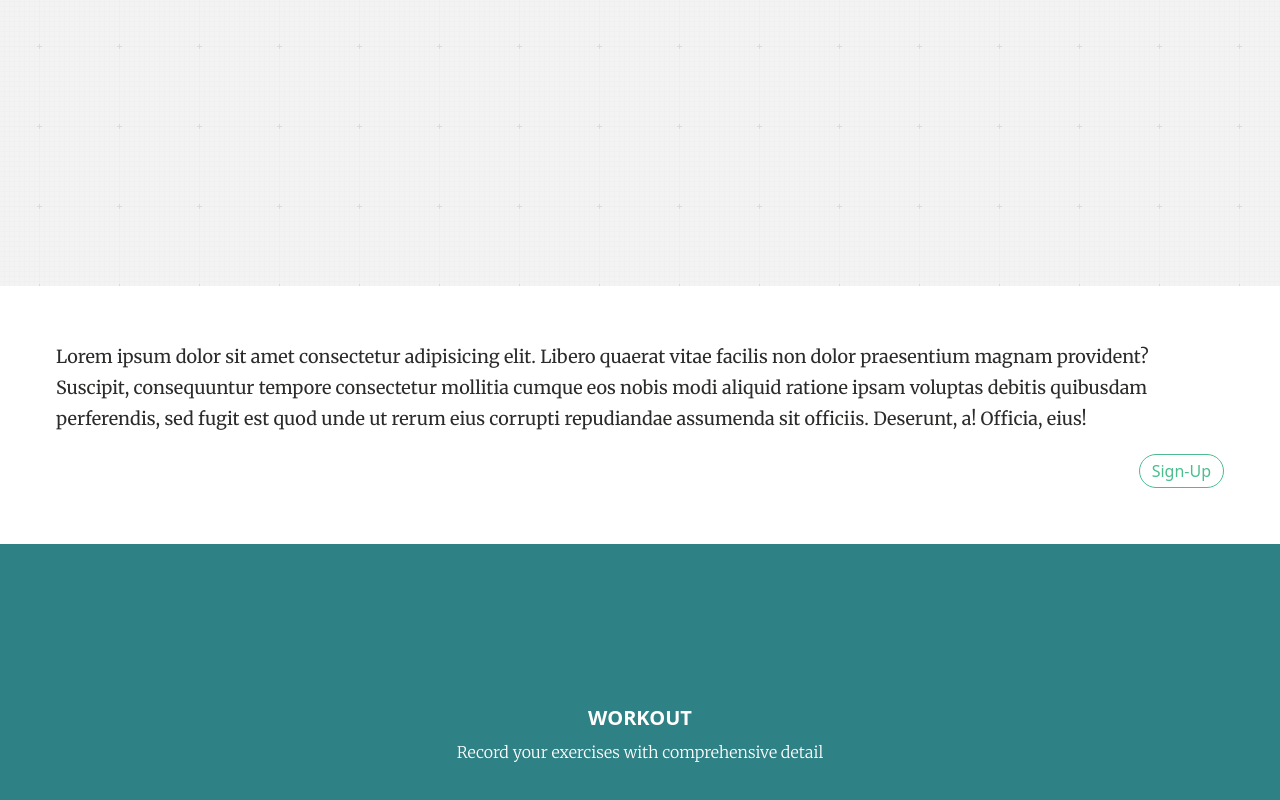
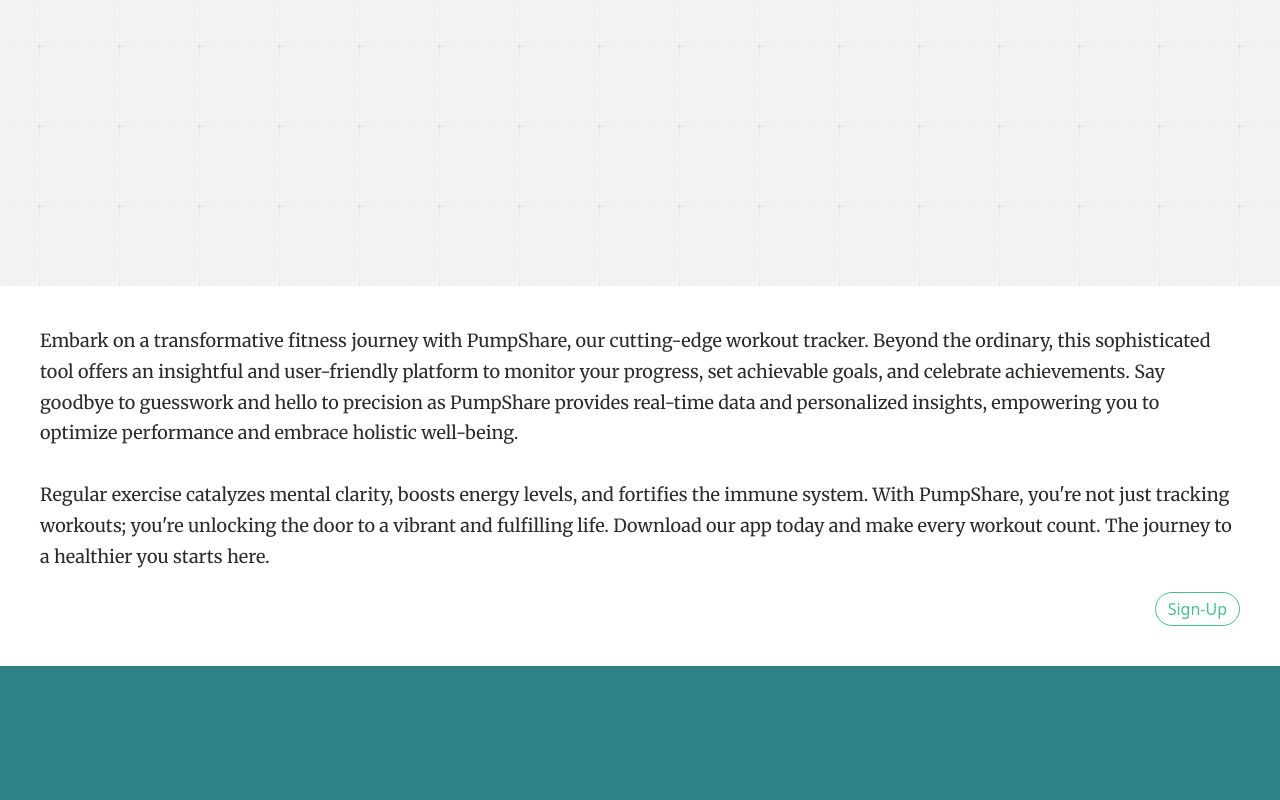
Before and after one commit to lukesnc/pumpshare, a React (Vite) app in the folder client/: page / in a window 1280 px wide. Shown: the part 514-1314 px from the top of the page. Built offline with nearby package versions, Linux system fonts and the light colour scheme.

Commit message:
Changed dummy text

```diff
--- a/client/src/pages/Home.jsx
+++ b/client/src/pages/Home.jsx
@@ -14,8 +14,8 @@
         </div>
       </div>
 
-      <div className="flex flex-col relative items-end m-14"> {/* description */}
-        <p className={`${styles.paragraph} items-center`}>Lorem ipsum dolor sit amet consectetur adipisicing elit. Libero quaerat vitae facilis non dolor praesentium magnam provident? Suscipit, consequuntur tempore consectetur mollitia cumque eos nobis modi aliquid ratione ipsam voluptas debitis quibusdam perferendis, sed fugit est quod unde ut rerum eius corrupti repudiandae assumenda sit officiis. Deserunt, a! Officia, eius!</p>
+      <div className="flex flex-col relative items-end m-10"> {/* description */}
+        <p className={`${styles.paragraph} items-center`}>Embark on a transformative fitness journey with PumpShare, our cutting-edge workout tracker. Beyond the ordinary, this sophisticated tool offers an insightful and user-friendly platform to monitor your progress, set achievable goals, and celebrate achievements. Say goodbye to guesswork and hello to precision as PumpShare provides real-time data and personalized insights, empowering you to optimize performance and embrace holistic well-being. <br /> <br /> Regular exercise catalyzes mental clarity, boosts energy levels, and fortifies the immune system. With PumpShare, you're not just tracking workouts; you're unlocking the door to a vibrant and fulfilling life. Download our app today and make every workout count. The journey to a healthier you starts here.</p>
         <button className="border border-solid border-1 border-emeraldMist rounded-full text-emeraldMist px-3 py-1 mt-5 focus:outline-none focus:ring-2 focus:ring-emeraldMist transition-colors duration-300">
           Sign-Up
         </button>
```
